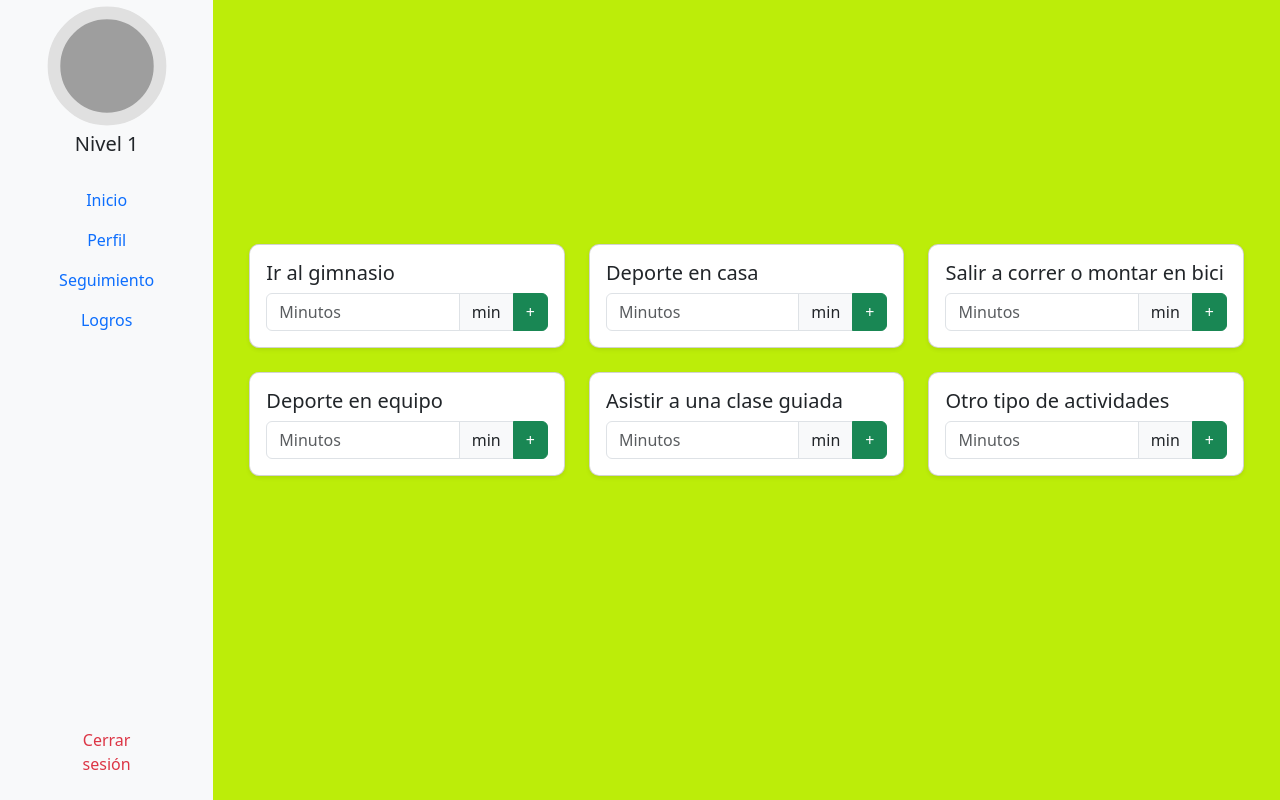
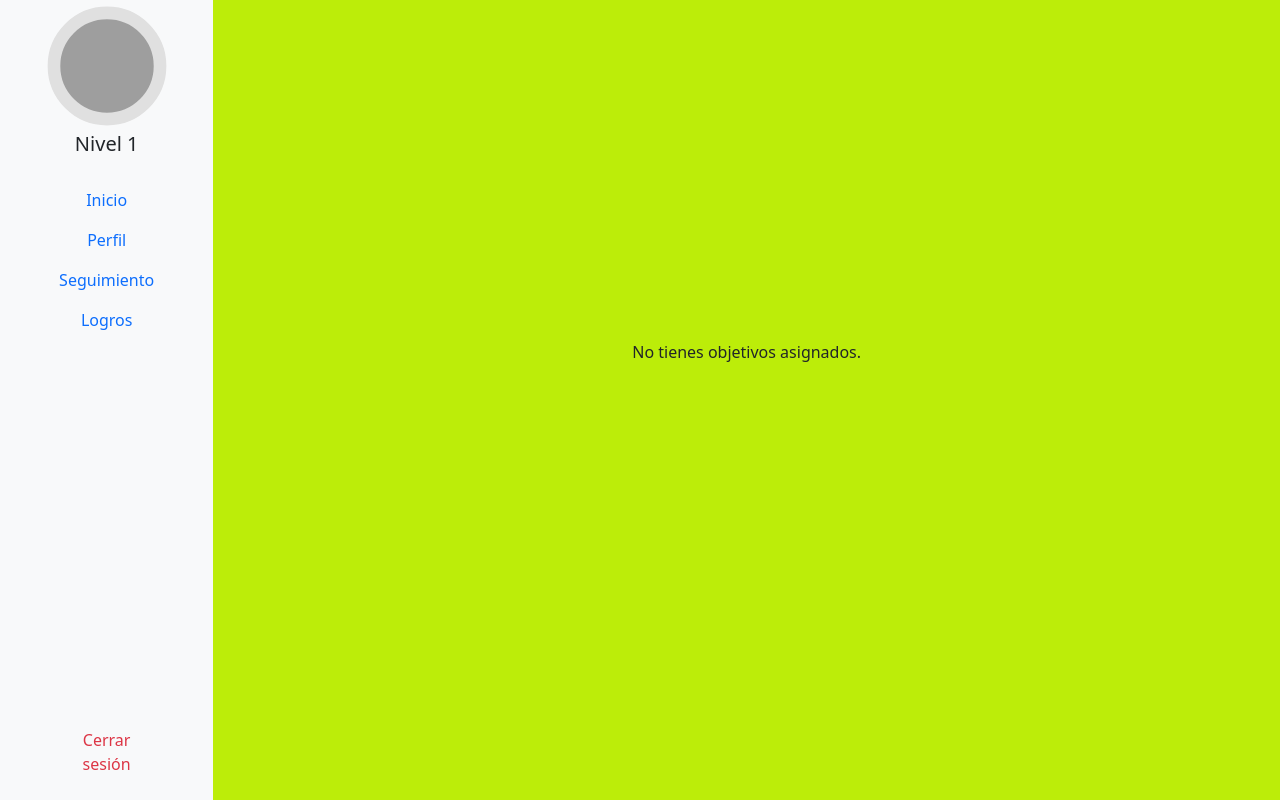
Before and after one commit to msuafue034/projectoPersonal, a Django app: page / in a window 1280 px wide. Run offline with Django 5.2, Linux system fonts and the light colour scheme; a user stored in the database is signed in; data comes from the database, SQL or seed files in the repository; both versions use the stored data as it was after the commit; grey boxes are pictures that could not be loaded.

Commit message:
17/02 - AUTOMATIZAR TARJETAS DE OBJETIVOS

```diff
--- a/fitt/templates/fitt/index.html
+++ b/fitt/templates/fitt/index.html
@@ -48,78 +48,57 @@
           <div class="row g-4">
 
             <!-- CUADROS DE ACTIVIDADES -->
-            {% for message in messages %}
-              <p class="{{ message.tags }}">{{ message }}</p>
+            {% for objetivo_usuario in objetivos_usuario %}
+              <div class="col-md-4">
+                  <div class="card p-3 shadow-sm">
+                      <h5 class="card-title">{{ objetivo_usuario.objetivo.descripcion }}</h5>
+                      <div class="input-group">
+                          <input type="number" class="form-control tiempo-input" placeholder="Minutos" min="0" max="1440" id="tiempo-{{ objetivo_usuario.id }}">
+                          <span class="input-group-text">min</span>
+                          <button class="btn btn-success btn-agregar" data-objetivo="{{ objetivo_usuario.id }}">+</button>
+                      </div>
+                  </div>
+              </div>
+            {% empty %}
+              <p>No tienes objetivos asignados.</p>
             {% endfor %}
 
-            {% for objetivo in usuario.objetivos.all %}
-              <p> {{objetivo.descipcion}} </p>
-            {% endfor %}
-
-            <div class="col-md-4">
-              <div class="card p-3 shadow-sm">
-                <h5 class="card-title">Ir al gimnasio</h5>
-                <div class="input-group">
-                  <input type="number" class="form-control" placeholder="Minutos" min="0" max="1440"> <!-- 1440min = 24h -->
-                  <span class="input-group-text">min</span>
-                  <button class="btn btn-success">+</button>
-                </div>
-              </div>
-            </div>
-            <div class="col-md-4">
-              <div class="card p-3 shadow-sm">
-                <h5 class="card-title">Deporte en casa</h5>
-                <div class="input-group">
-                  <input type="number" class="form-control" placeholder="Minutos" min="0" max="1440">
-                  <span class="input-group-text">min</span>
-                  <button class="btn btn-success">+</button>
-                </div>
-              </div>
-            </div>
-            <div class="col-md-4">
-              <div class="card p-3 shadow-sm">
-                <h5 class="card-title">Salir a correr o montar en bici</h5>
-                <div class="input-group">
-                  <input type="number" class="form-control" placeholder="Minutos" min="0" max="1440">
-                  <span class="input-group-text">min</span>
-                  <button class="btn btn-success">+</button>
-                </div>
-              </div>
-            </div>
-            <div class="col-md-4">
-              <div class="card p-3 shadow-sm">
-                <h5 class="card-title">Deporte en equipo</h5>
-                <div class="input-group">
-                  <input type="number" class="form-control" placeholder="Minutos" min="0" max="1440">
-                  <span class="input-group-text">min</span>
-                  <button class="btn btn-success">+</button>
-                </div>
-              </div>
-            </div>
-            <div class="col-md-4">
-              <div class="card p-3 shadow-sm">
-                <h5 class="card-title">Asistir a una clase guiada</h5>
-                <div class="input-group">
-                  <input type="number" class="form-control" placeholder="Minutos" min="0" max="1440">
-                  <span class="input-group-text">min</span>
-                  <button class="btn btn-success">+</button>
-                </div>
-              </div>
-            </div>
-            <div class="col-md-4">
-              <div class="card p-3 shadow-sm">
-                <h5 class="card-title">Otro tipo de actividades</h5>
-                <div class="input-group">
-                  <input type="number" class="form-control" placeholder="Minutos" min="0" max="1440">
-                  <span class="input-group-text">min</span>
-                  <button class="btn btn-success">+</button>
-                </div>
-              </div>
-            </div>
           </div>
         </div>
       </main>
     </div>
   </div>
   <script src="https://cdn.jsdelivr.net/npm/bootstrap@5.3.0-alpha3/dist/js/bootstrap.bundle.min.js"></script>
+
+  <!-- GUARDAR TIEMPO DE LOS BOTONES -->
+  {% comment %} <script>
+    document.querySelectorAll('.btn-agregar').forEach(button => {
+        button.addEventListener('click', function() {
+            const objetivoId = this.getAttribute('data-objetivo');
+            const tiempoInput = document.getElementById(`tiempo-${objetivoId}`);
+            const tiempoRegistrado = document.getElementById(`tiempo-registrado-${objetivoId}`);
+
+            const minutos = parseInt(tiempoInput.value);
+            if (!isNaN(minutos) && minutos > 0) {
+                fetch("{% url 'agregar_tiempo' %}", {
+                    method: "POST",
+                    headers: {
+                        "Content-Type": "application/json",
+                        "X-CSRFToken": "{{ csrf_token }}"
+                    },
+                    body: JSON.stringify({ objetivo_id: objetivoId, minutos: minutos })
+                })
+                .then(response => response.json())
+                .then(data => {
+                    if (data.success) {
+                        tiempoRegistrado.textContent = `${data.tiempo_total} min`;
+                        tiempoInput.value = '';
+                    } else {
+                        alert("Error al guardar el tiempo.");
+                    }
+                });
+            }
+        });
+    });
+    </script> {% endcomment %}
 {% endblock %}
--- a/fitt/views.py
+++ b/fitt/views.py
@@ -7,9 +7,12 @@ from django.contrib.auth.forms import UserCreationForm
 from django.contrib.auth import get_user_model
 from .forms import UsuarioCreationForm
 from django.contrib.auth.mixins import LoginRequiredMixin
+from django.contrib import messages
+from django.http import JsonResponse
+from django.views.decorators.csrf import csrf_exempt
+from django.utils.timezone import now
+import json
 # from django.contrib.auth.decorators import login_required
-from django.contrib import messages
-
 
 ##################! INDEX !#################
 
@@ -25,9 +28,11 @@ class IndexView(LoginRequiredMixin, TemplateView):
 
     def get_context_data(self, **otros):
         contexto = super().get_context_data(**otros)
-        contexto['usuario'] = self.request.user
-        print(self.request.user.avatar)
+        usuario = self.request.user
+        contexto['usuario'] = usuario
+        contexto['objetivos_usuario'] = ObjetivoUsuario.objects.filter(usuario=usuario).select_related("objetivo")
         return contexto
+
 
 ##################! REGISTRO, LOGIN Y LOGOUT !#################
 
@@ -50,6 +55,9 @@ class RegistroView(CreateView):
             return render(self.request, self.template_name, {"form": form})          # Return al form CON ERROR
 
         return super().form_valid(form)
+
+    #? AÑADIR OBJETIVOS MARCADOS EN UN FORM AL REGISTRO O PERMITIR VALOR POR DEFECTO
+
 
 class CustomLoginView(LoginView):
     template_name = 'registration/login.html'
```
Also changed, not shown: pruebas y docs/registro.txt (+14 -4 lines), proyectoPersonal/db.sqlite3.
